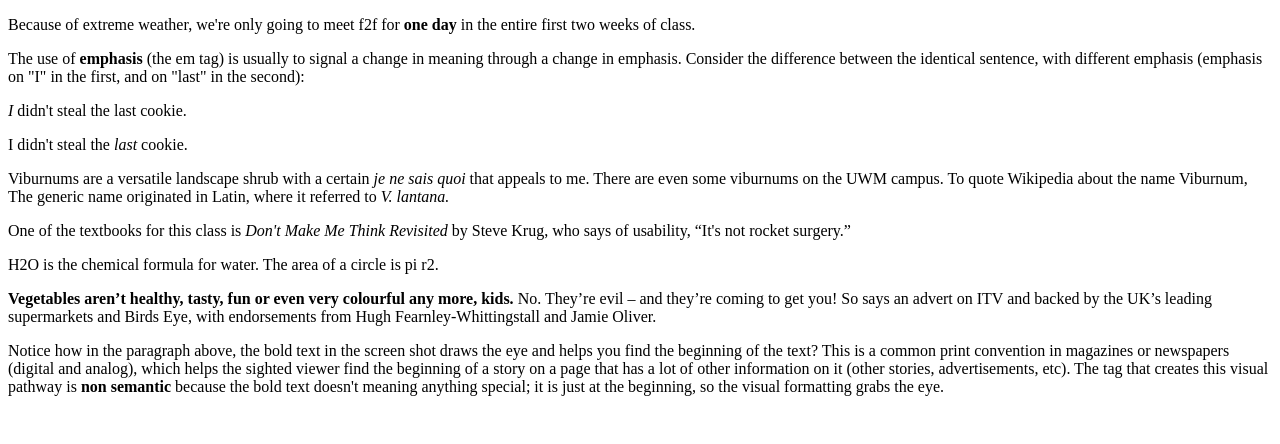
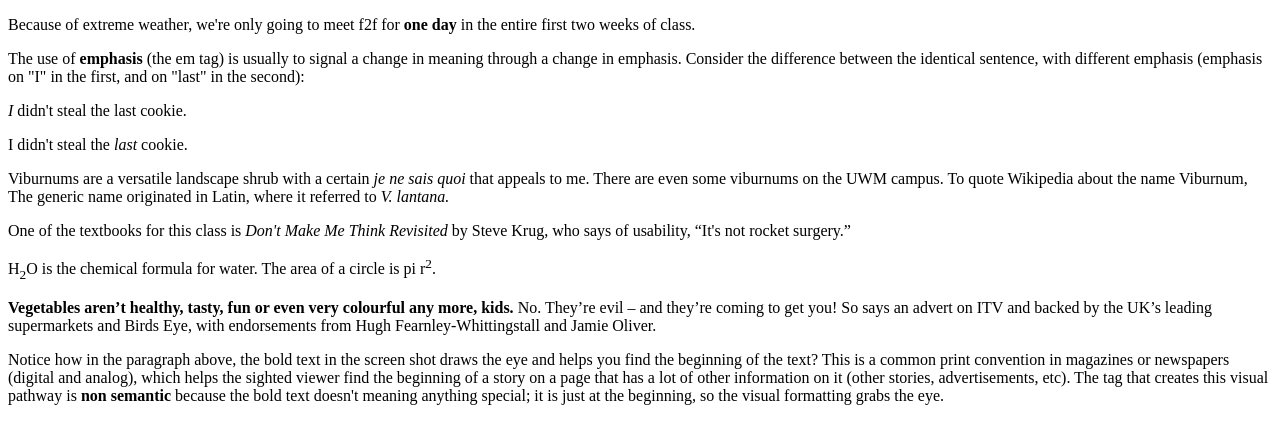
Before and after one commit to astarzwrlld/warmup-3-pm, a plain HTML site: page inline-tags.html in a window 1280 px wide. Drawn offline with Linux system fonts and the light colour scheme.

Commit message:
Update inline-tags.html

```diff
--- a/inline-tags.html
+++ b/inline-tags.html
@@ -18,7 +18,7 @@
 
     <p>One of the textbooks for this class is <em>Don't Make Me Think Revisited</em> by Steve Krug, who says of usability, <q>It's not rocket surgery.</q></p>
 
-    <p>H2O is the chemical formula for water. The area of a circle is pi r2.</p>
+    <p>H<sub>2</sub>O is the chemical formula for water. The area of a circle is pi r<sup>2</sup>.</p>
 
     <p><strong> Vegetables aren’t healthy, tasty, fun or even very colourful any more, kids.</strong> No. They’re evil – and they’re coming to get you! So says an advert on ITV and backed by the UK’s leading supermarkets and Birds Eye, with endorsements from Hugh Fearnley-Whittingstall and Jamie Oliver.</p>
 
```
